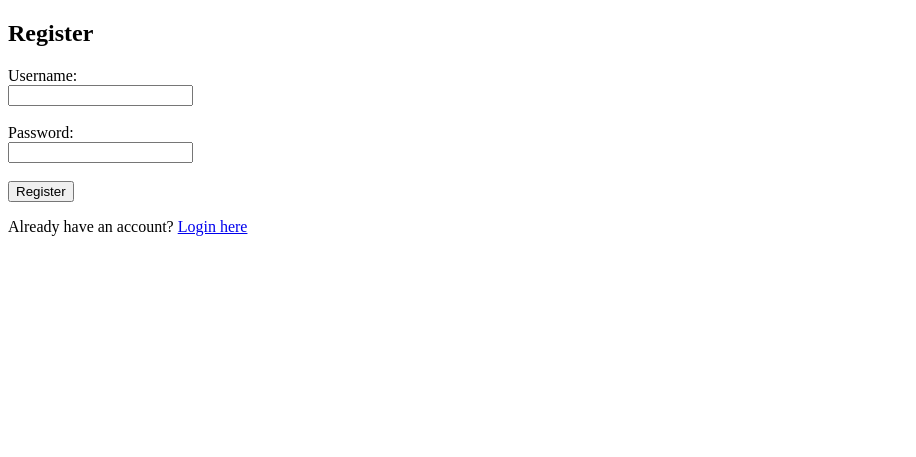
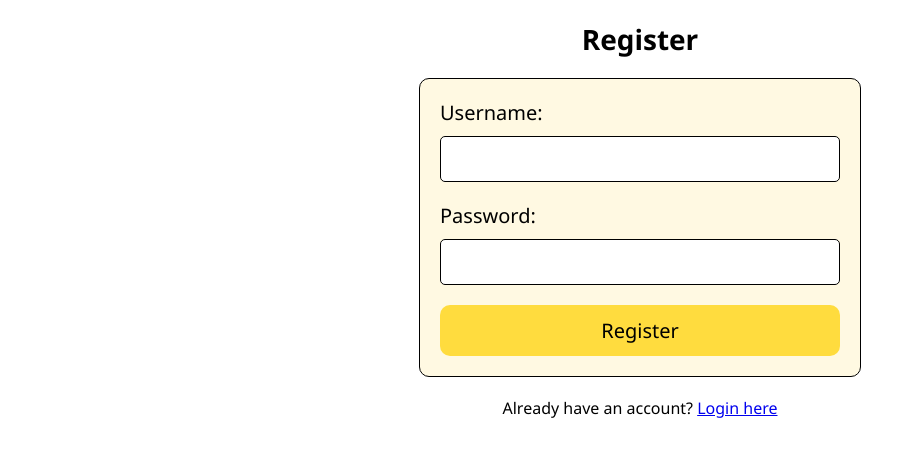
Before and after one commit to TeachDian/facecissus, a Flask app: page /register in a window 1280 px wide. Shown: the top 457 px of the page, without its empty margins (0-916 px from the left). Run offline with Flask 3, Linux system fonts and the light colour scheme.

Commit message:
finished

```diff
--- a/templates/register.html
+++ b/templates/register.html
@@ -1,22 +1,116 @@
 <!DOCTYPE html>
 <html lang="en">
   <head>
-    <meta charset="UTF-8">
-    <meta name="viewport" content="width=device-width, initial-scale=1.0">
+    <meta charset="UTF-8" />
+    <meta name="viewport" content="width=device-width, initial-scale=1.0" />
     <title>Register</title>
+    <!-- Paste the CSS styles from the login page here -->
+    <style type="text/css">
+      * {
+        padding: 0;
+        margin: 0;
+        font-family: "Segoe UI", Tahoma, Geneva, Verdana, sans-serif;
+      }
+
+      body {
+        background-color: white; /* Set the background color to white */
+        font-family: sans-serif;
+        padding: 20px;
+      }
+
+      h2 {
+        text-align: center;
+        margin-bottom: 20px;
+        font-size: 28px;
+        color: black;
+      }
+
+      form {
+        max-width: 400px;
+        margin: auto;
+        background-color: #fff9e2; /* Set the form background color */
+        padding: 20px;
+        border-radius: 10px;
+        border: 1px solid black;
+      }
+
+      label {
+        display: block;
+        margin-bottom: 10px;
+        font-size: 20px;
+        color: black;
+      }
+
+      input[type="text"],
+      input[type="password"] {
+        width: calc(
+          100% - 24px
+        ); /* Adjusted width to account for padding and border */
+        padding: 10px;
+        margin-bottom: 20px;
+        font-size: 18px;
+        border-radius: 5px;
+        border: 1px solid black;
+        box-sizing: border-box; /* Ensure padding and border are included in the width */
+      }
+
+      button {
+        width: 100%;
+        padding: 12px;
+        font-size: 20px;
+        border-radius: 10px;
+        border: none;
+        background-color: #ffdc3e; /* Set the button background color */
+        color: black;
+        cursor: pointer;
+      }
+
+      button:hover {
+        background-color: #ffcc00; /* Change button color on hover */
+      }
+
+      p {
+        text-align: center;
+        margin-top: 20px;
+        font-size: 16px;
+        color: black;
+      }
+    </style>
   </head>
   <body>
+    <div>
       <h2>Register</h2>
       {% if error %}
-    <p style="color: red;">{{ error }}</p>
+      <p style="color: red">{{ error }}</p>
       {% endif %}
+    </div>
+    <div>
       <form method="POST">
-        <label for="username">Username:</label><br>
-        <input type="text" id="username" name="username" required><br><br>
-        <label for="password">Password:</label><br>
-        <input type="password" id="password" name="password" required><br><br>
+        <label for="username">Username:</label>
+        <input
+          style="width: 400px"
+          type="text"
+          id="username"
+          name="username"
+          required
+        />
+
+        <label for="password">Password:</label>
+        <input
+          style="width: 400px"
+          type="password"
+          id="password"
+          name="password"
+          required
+        />
+
         <button type="submit">Register</button>
       </form>
-    <p>Already have an account? <a href="{{ url_for('login') }}">Login here</a></p>
+    </div>
+    <div>
+      <p>
+        Already have an account? <a href="{{ url_for('login') }}">Login here</a>
+      </p>
+    </div>
   </body>
 </html>
--- a/users.csv
+++ b/users.csv
@@ -1 +1,3 @@
 username,password
+admin,password
+user,password
```
Also changed, not shown: templates/home.html (+16 -2 lines), templates/login.html (+103 -8 lines). Lines whose indentation alone changed are shown as unchanged.
